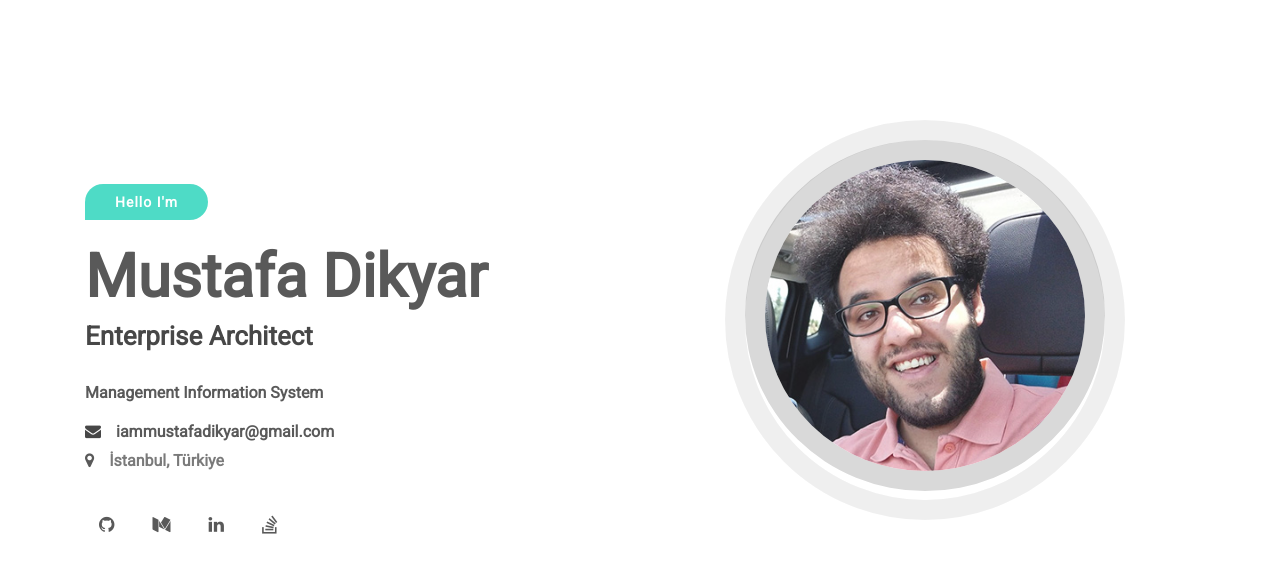
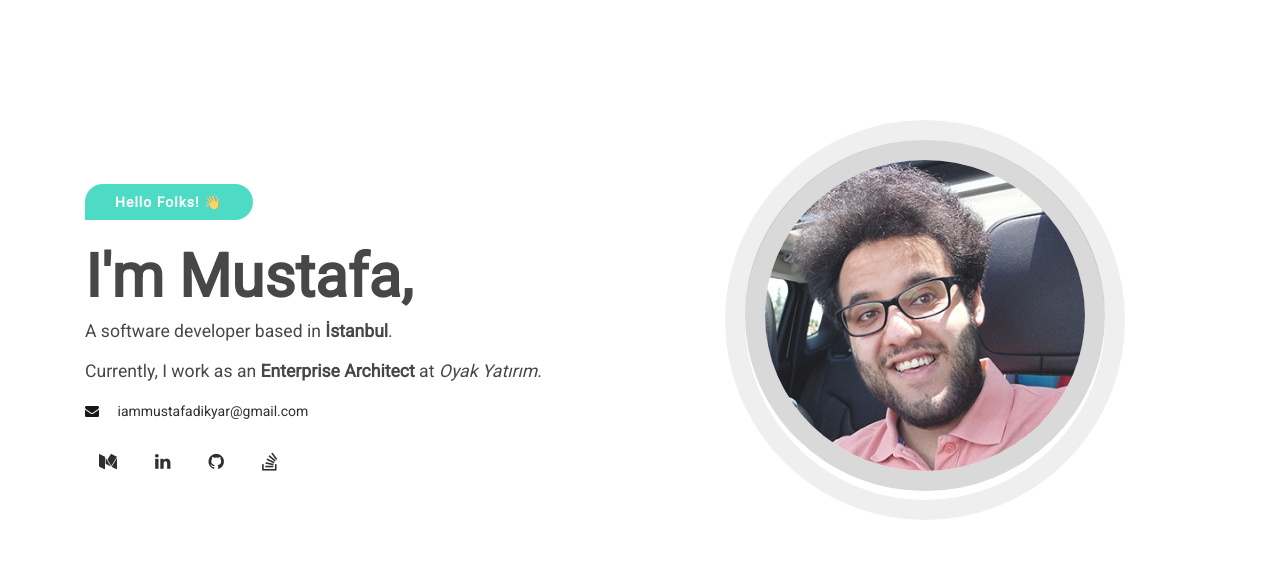
Before and after one commit to mustafadikyar/mustafadikyar.github.io, a plain HTML site: page index.html in a window 1280 px wide. Drawn offline with Linux system fonts and the light colour scheme.

Commit message:
Update index.html

```diff
--- a/index.html
+++ b/index.html
@@ -5,8 +5,8 @@
         <!-- Required meta tags -->
         <meta charset="utf-8">
         <meta http-equiv="X-UA-Compatible" content="IE=edge">
-        <meta name="description" content="Mustafa Dikyar | Enterprise Architect" />
-        <meta name="keywords" content="mustafa,dikyar,developer,xamarin,dotnet,software,architect" />
+        <meta name="description" content="I am Mustafa, a software developer based in Istanbul. Currently, I work as an Enterprise Architect at Oyak Yatırım." />
+        <meta name="keywords" content="mustafa,dikyar,developer,software,architect" />
         <meta name="developer" content="Mustafa Dikyar">
         <meta name="viewport" content="width=device-width, initial-scale=1, shrink-to-fit=no">
 
@@ -51,41 +51,45 @@
             HOME
         ===================
         -->
-        <section class="mh-home" id="mh-home" style="padding:7% 0;">
-            <div class="home-ovimg"  style="display:flex;flex-direction:column;justify-content:center;">
+        <section class="mh-home" id="mh-home" style="padding: 7% 0;">
+    <div class="home-ovimg" style="display: flex; flex-direction: column; justify-content: center;">
         <div class="container">
             <div class="row">
                 <div class="col-sm-6">
                     <div class="mh-header-info">
                         <div class="mh-promo wow fadeInUp" data-wow-duration="0.8s" data-wow-delay="0.1s">
-                                    <span>Hello I'm</span>
+                            <span>Hello Folks! 👋</span>
                         </div>
 
                         <h2 class="wow fadeInUp" data-wow-duration="0.8s" data-wow-delay="0.2s">
-									<a href="https://mustafadikyar.com.tr">Mustafa Dikyar</a>
+                            I'm <strong>Mustafa,</strong>
                         </h2>
-                                <h4 class="wow fadeInUp" data-wow-duration="0.8s" data-wow-delay="0.3s">Enterprise Architect</h4>
-                                <h6 class="wow fadeInUp" data-wow-duration="0.8s" data-wow-delay="0.4s">
-									<a href="https://mehmetakif.academia.edu/MustafaDikyar" target="_blank">Management Information System</a
-								</h6>
 
-                                <ul>
-                                    <li class="wow fadeInUp" data-wow-duration="0.8s" data-wow-delay="0.5s"><i class="fa fa-envelope"></i><a href="mailto:iammustafadikyar@gmail.com">iammustafadikyar@gmail.com</li>
-                                    <li class="wow fadeInUp" data-wow-duration="0.8s" data-wow-delay="0.6s"><i class="fa fa-map-marker"></i><address>İstanbul, Türkiye</address></a></li>
+                        <p class="wow fadeInUp" data-wow-duration="0.8s" data-wow-delay="0.3s" style="font-size: 1.1rem;">
+                            A software developer based in <strong>İstanbul</strong>.
+                        </p>
+
+                        <p class="wow fadeInUp" data-wow-duration="0.8s" data-wow-delay="0.4s" style="font-size: 1.1rem;">
+                            Currently, I work as an <strong>Enterprise Architect</strong> at <em>Oyak Yatırım</em>.
+                        </p>
+
+                        <ul class="wow fadeInUp" data-wow-duration="0.8s" data-wow-delay="0.5s" style="margin-top: 15px;">
+                            <li><i class="fa fa-envelope"></i> <a href="mailto:iammustafadikyar@gmail.com">iammustafadikyar@gmail.com</a></li>
                         </ul>
 
-                                <ul class="social-icon wow fadeInUp" data-wow-duration="0.8s" data-wow-delay="0.7s">
-                                    <li><a href="https://github.com/mustafadikyar" target="_blank"><i class="fa fa-github"></i></a></li>
+                        <ul class="social-icon wow fadeInUp" data-wow-duration="0.8s" data-wow-delay="0.6s">
                             <li><a href="https://mustafadikyar.medium.com/" target="_blank"><i class="fa fa-medium"></i></a></li>
                             <li><a href="https://www.linkedin.com/in/mustafadikyar/" target="_blank"><i class="fa fa-linkedin"></i></a></li>
+                            <li><a href="https://github.com/mustafadikyar" target="_blank"><i class="fa fa-github"></i></a></li>
                             <li><a href="https://stackoverflow.com/users/10211882/mustafa-dikyar" target="_blank"><i class="fa fa-stack-overflow"></i></a></li>
                         </ul>
                     </div>
                 </div>
+
                 <div class="col-sm-6">
                     <div class="hero-img wow fadeInUp" data-wow-duration="0.8s" data-wow-delay="0.6s">
                         <div class="img-border">
-                                    <img src="assets/images/hero.png" alt="mustafa dikyar"  class="img-fluid">
+                            <img src="assets/images/hero.png" alt="Mustafa Dikyar" class="img-fluid">
                         </div>
                     </div>
                 </div>
```
Lines whose indentation alone changed are shown as unchanged.
